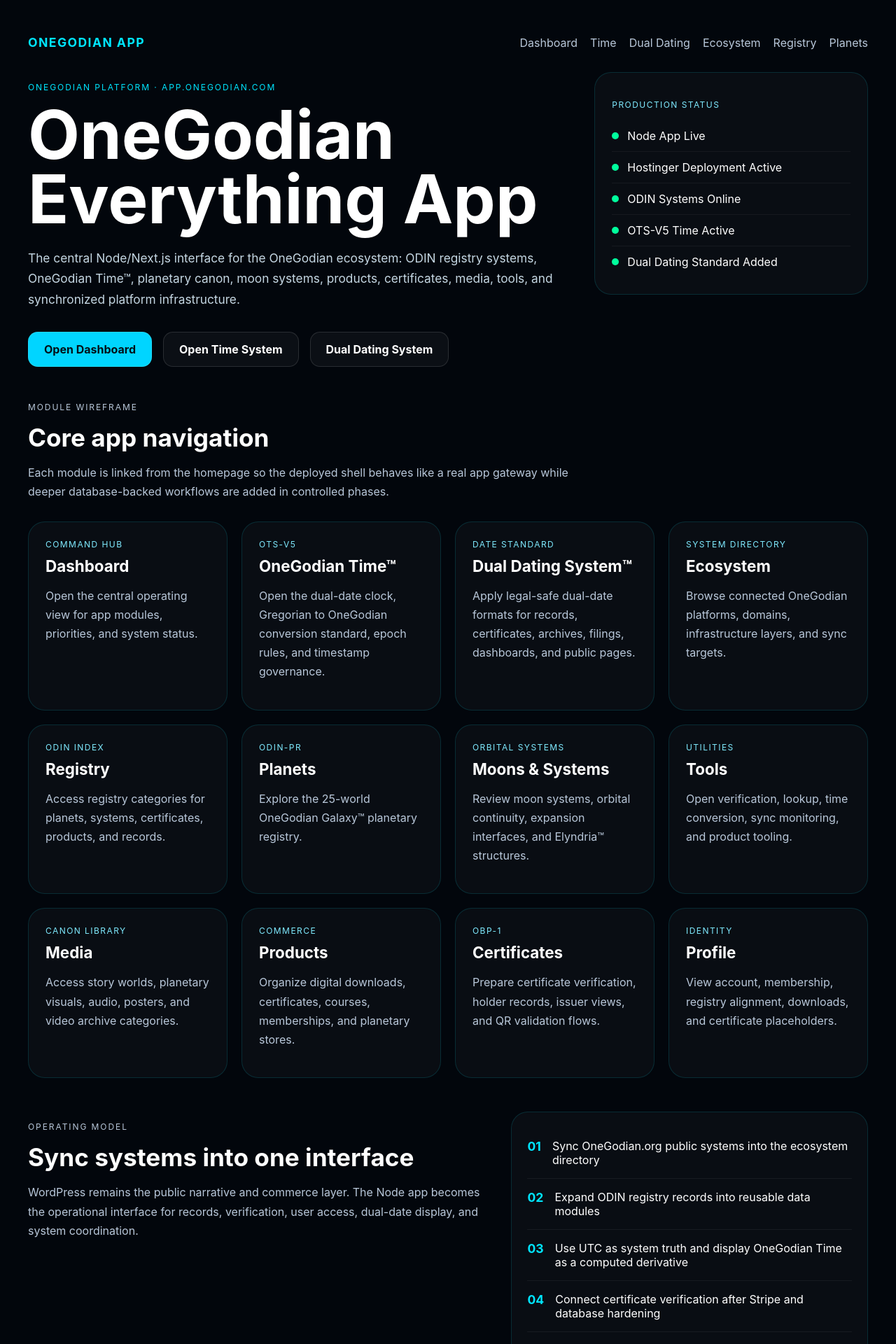
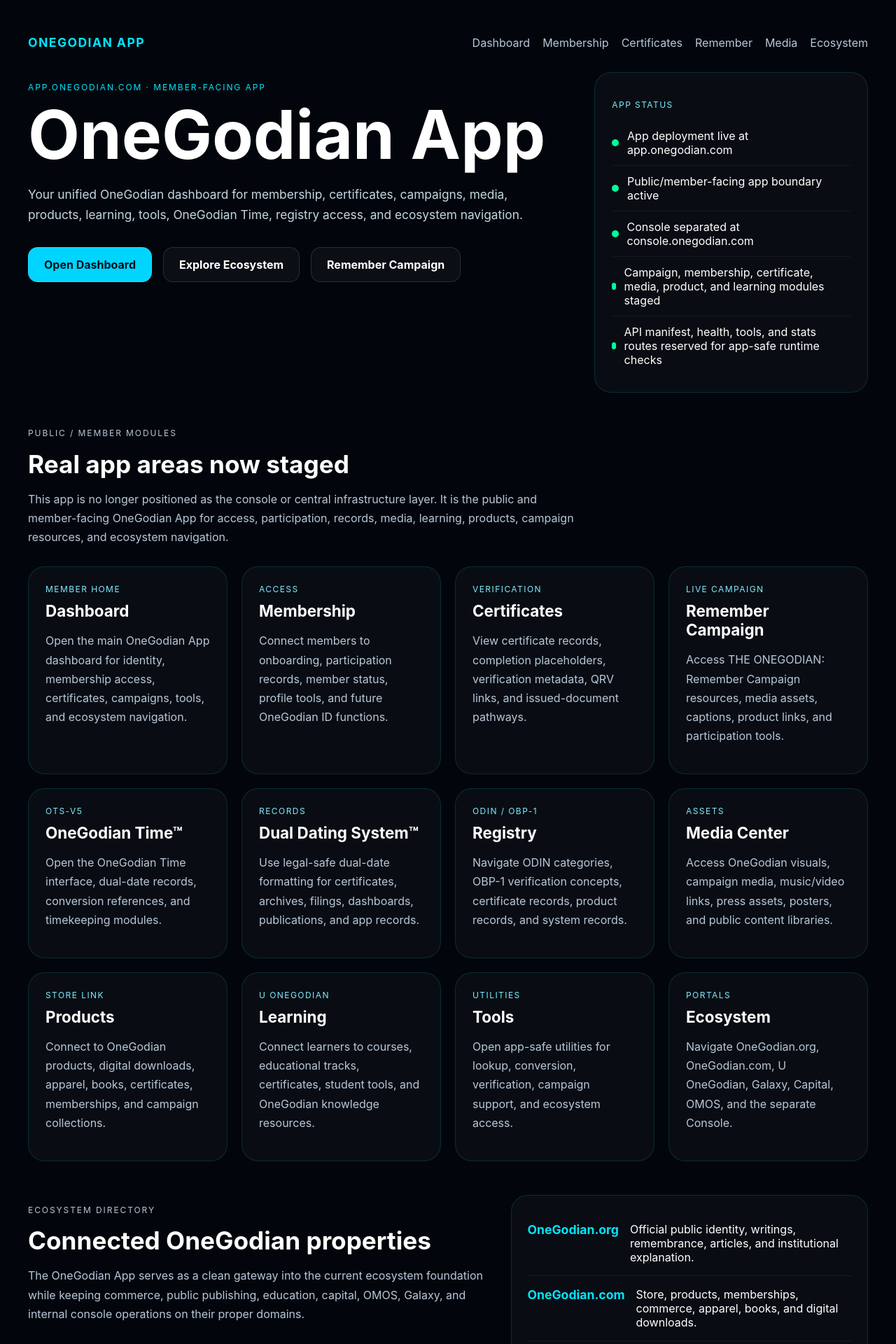
Before and after one commit to ohi-stack/onegodian-app-deploy, a Next.js app: page / in a window 1280 px wide. Shown: the top 1920 px of the page at 70% size. Built offline with nearby package versions, Linux system fonts and the light colour scheme.

Commit message:
feat: update OneGodian App homepage content

```diff
--- a/src/app/page.tsx
+++ b/src/app/page.tsx
@@ -1,26 +1,114 @@
-const modules = [
-  { name: 'Dashboard', href: '/dashboard', eyebrow: 'Command Hub', description: 'Open the central operating view for app modules, priorities, and system status.' },
-  { name: 'OneGodian Time™', href: '/time', eyebrow: 'OTS-V5', description: 'Open the dual-date clock, Gregorian to OneGodian conversion standard, epoch rules, and timestamp governance.' },
-  { name: 'Dual Dating System™', href: '/time/dual-dating', eyebrow: 'Date Standard', description: 'Apply legal-safe dual-date formats for records, certificates, archives, filings, dashboards, and public pages.' },
-  { name: 'Ecosystem', href: '/ecosystem', eyebrow: 'System Directory', description: 'Browse connected OneGodian platforms, domains, infrastructure layers, and sync targets.' },
-  { name: 'Registry', href: '/registry', eyebrow: 'ODIN Index', description: 'Access registry categories for planets, systems, certificates, products, and records.' },
-  { name: 'Planets', href: '/planets', eyebrow: 'ODIN-PR', description: 'Explore the 25-world OneGodian Galaxy™ planetary registry.' },
-  { name: 'Moons & Systems', href: '/moons-systems', eyebrow: 'Orbital Systems', description: 'Review moon systems, orbital continuity, expansion interfaces, and Elyndria™ structures.' },
-  { name: 'Tools', href: '/tools', eyebrow: 'Utilities', description: 'Open verification, lookup, time conversion, sync monitoring, and product tooling.' },
-  { name: 'Media', href: '/media', eyebrow: 'Canon Library', description: 'Access story worlds, planetary visuals, audio, posters, and video archive categories.' },
-  { name: 'Products', href: '/products', eyebrow: 'Commerce', description: 'Organize digital downloads, certificates, courses, memberships, and planetary stores.' },
-  { name: 'Certificates', href: '/certificates', eyebrow: 'OBP-1', description: 'Prepare certificate verification, holder records, issuer views, and QR validation flows.' },
-  { name: 'Profile', href: '/profile', eyebrow: 'Identity', description: 'View account, membership, registry alignment, downloads, and certificate placeholders.' }
+const primaryModules = [
+  {
+    name: 'Dashboard',
+    href: '/dashboard',
+    eyebrow: 'Member Home',
+    description:
+      'Open the main OneGodian App dashboard for identity, membership access, certificates, campaigns, tools, and ecosystem navigation.',
+  },
+  {
+    name: 'Membership',
+    href: '/members',
+    eyebrow: 'Access',
+    description:
+      'Connect members to onboarding, participation records, member status, profile tools, and future OneGodian ID functions.',
+  },
+  {
+    name: 'Certificates',
+    href: '/certificates',
+    eyebrow: 'Verification',
+    description:
+      'View certificate records, completion placeholders, verification metadata, QRV links, and issued-document pathways.',
+  },
+  {
+    name: 'Remember Campaign',
+    href: '/campaigns/remember',
+    eyebrow: 'Live Campaign',
+    description:
+      'Access THE ONEGODIAN: Remember Campaign resources, media assets, captions, product links, and participation tools.',
+  },
+  {
+    name: 'OneGodian Time™',
+    href: '/time',
+    eyebrow: 'OTS-V5',
+    description:
+      'Open the OneGodian Time interface, dual-date records, conversion references, and timekeeping modules.',
+  },
+  {
+    name: 'Dual Dating System™',
+    href: '/time/dual-dating',
+    eyebrow: 'Records',
+    description:
+      'Use legal-safe dual-date formatting for certificates, archives, filings, dashboards, publications, and app records.',
+  },
+  {
+    name: 'Registry',
+    href: '/registry',
+    eyebrow: 'ODIN / OBP-1',
+    description:
+      'Navigate ODIN categories, OBP-1 verification concepts, certificate records, product records, and system records.',
+  },
+  {
+    name: 'Media Center',
+    href: '/media',
+    eyebrow: 'Assets',
+    description:
+      'Access OneGodian visuals, campaign media, music/video links, press assets, posters, and public content libraries.',
+  },
+  {
+    name: 'Products',
+    href: '/products',
+    eyebrow: 'Store Link',
+    description:
+      'Connect to OneGodian products, digital downloads, apparel, books, certificates, memberships, and campaign collections.',
+  },
+  {
+    name: 'Learning',
+    href: '/learning',
+    eyebrow: 'U OneGodian',
+    description:
+      'Connect learners to courses, educational tracks, certificates, student tools, and OneGodian knowledge resources.',
+  },
+  {
+    name: 'Tools',
+    href: '/tools',
+    eyebrow: 'Utilities',
+    description:
+      'Open app-safe utilities for lookup, conversion, verification, campaign support, and ecosystem access.',
+  },
+  {
+    name: 'Ecosystem',
+    href: '/ecosystem',
+    eyebrow: 'Portals',
+    description:
+      'Navigate OneGodian.org, OneGodian.com, U OneGodian, Galaxy, Capital, OMOS, and the separate Console.',
+  },
 ];
 
-const statuses = ['Node App Live', 'Hostinger Deployment Active', 'ODIN Systems Online', 'OTS-V5 Time Active', 'Dual Dating Standard Added'];
+const statusItems = [
+  'App deployment live at app.onegodian.com',
+  'Public/member-facing app boundary active',
+  'Console separated at console.onegodian.com',
+  'Campaign, membership, certificate, media, product, and learning modules staged',
+  'API manifest, health, tools, and stats routes reserved for app-safe runtime checks',
+];
 
-const workflows = [
-  'Sync OneGodian.org public systems into the ecosystem directory',
-  'Expand ODIN registry records into reusable data modules',
-  'Use UTC as system truth and display OneGodian Time as a computed derivative',
-  'Connect certificate verification after Stripe and database hardening',
-  'Prepare mobile-ready navigation for official v1 and app-store wrappers'
+const ecosystemPortals = [
+  { name: 'OneGodian.org', role: 'Official public identity, writings, remembrance, articles, and institutional explanation.', href: 'https://onegodian.org' },
+  { name: 'OneGodian.com', role: 'Store, products, memberships, commerce, apparel, books, and digital downloads.', href: 'https://onegodian.com' },
+  { name: 'U OneGodian', role: 'Education, LMS, learning paths, student tools, and certificates.', href: 'https://u.onegodian.org' },
+  { name: 'Galaxy OneGodian', role: 'Galaxy interface, planet navigator, planet-store gateway, and immersive ecosystem layer.', href: 'https://galaxy.onegodian.com' },
+  { name: 'Capital OneGodian', role: 'Capital portal, disclosure center, contribution materials, and financial readiness.', href: 'https://capital.onegodian.com' },
+  { name: 'OMOS OneGodian', role: 'OMOS protocol, specification, alignment system, and consciousness-centered operating model.', href: 'https://omos.onegodian.com' },
+  { name: 'OneGodian Console', role: 'Separate internal command console for apps, plugins, deployments, APIs, and operations.', href: 'https://console.onegodian.com' },
+];
+
+const nextPriorities = [
+  'Replace placeholder module pages with real member-facing page content.',
+  'Connect certificates to QRV verification and certificate record pages.',
+  'Connect products to OneGodian.com commerce categories and campaign collections.',
+  'Connect learning modules to U OneGodian courses and education pathways.',
+  'Keep admin, logs, plugins, deployments, and control-plane functions on the separate Console.',
 ];
 
 export default function HomePage() {
@@ -31,33 +119,32 @@
           <a href="/" className="brand-mark">OneGodian App</a>
           <div className="nav-links">
             <a href="/dashboard">Dashboard</a>
-            <a href="/time">Time</a>
-            <a href="/time/dual-dating">Dual Dating</a>
+            <a href="/members">Membership</a>
+            <a href="/certificates">Certificates</a>
+            <a href="/campaigns/remember">Remember</a>
+            <a href="/media">Media</a>
             <a href="/ecosystem">Ecosystem</a>
-            <a href="/registry">Registry</a>
-            <a href="/planets">Planets</a>
           </div>
         </nav>
 
         <div className="hero-grid">
           <div>
-            <p className="kicker">OneGodian Platform · app.onegodian.com</p>
-            <h1>OneGodian Everything App</h1>
+            <p className="kicker">APP.ONEGODIAN.COM · MEMBER-FACING APP</p>
+            <h1>OneGodian App</h1>
             <p className="hero-copy">
-              The central Node/Next.js interface for the OneGodian ecosystem: ODIN registry systems,
-              OneGodian Time™, planetary canon, moon systems, products, certificates, media, tools,
-              and synchronized platform infrastructure.
+              Your unified OneGodian dashboard for membership, certificates, campaigns, media, products,
+              learning, tools, OneGodian Time, registry access, and ecosystem navigation.
             </p>
             <div className="hero-actions">
               <a className="button primary" href="/dashboard">Open Dashboard</a>
-              <a className="button secondary" href="/time">Open Time System</a>
-              <a className="button secondary" href="/time/dual-dating">Dual Dating System</a>
+              <a className="button secondary" href="/ecosystem">Explore Ecosystem</a>
+              <a className="button secondary" href="/campaigns/remember">Remember Campaign</a>
             </div>
           </div>
 
-          <aside className="status-panel" aria-label="Deployment status">
-            <p className="panel-label">Production Status</p>
-            {statuses.map((status) => (
+          <aside className="status-panel" aria-label="App status">
+            <p className="panel-label">App Status</p>
+            {statusItems.map((status) => (
               <div className="status-row" key={status}>
                 <span className="status-dot" />
                 <span>{status}</span>
@@ -69,16 +156,17 @@
 
       <section className="section-block">
         <div className="section-heading">
-          <p className="kicker">Module Wireframe</p>
-          <h2>Core app navigation</h2>
+          <p className="kicker">Public / Member Modules</p>
+          <h2>Real app areas now staged</h2>
           <p>
-            Each module is linked from the homepage so the deployed shell behaves like a real app gateway while deeper
-            database-backed workflows are added in controlled phases.
+            This app is no longer positioned as the console or central infrastructure layer. It is the
+            public and member-facing OneGodian App for access, participation, records, media, learning,
+            products, campaign resources, and ecosystem navigation.
           </p>
         </div>
 
         <div className="module-grid">
-          {modules.map((module) => (
+          {primaryModules.map((module) => (
             <a key={module.href} href={module.href} className="module-card">
               <span>{module.eyebrow}</span>
               <h3>{module.name}</h3>
@@ -90,19 +178,40 @@
 
       <section className="section-block split-section">
         <div className="section-heading">
-          <p className="kicker">Operating Model</p>
-          <h2>Sync systems into one interface</h2>
+          <p className="kicker">Ecosystem Directory</p>
+          <h2>Connected OneGodian properties</h2>
           <p>
-            WordPress remains the public narrative and commerce layer. The Node app becomes the operational interface for records,
-            verification, user access, dual-date display, and system coordination.
+            The OneGodian App serves as a clean gateway into the current ecosystem foundation while keeping
+            commerce, public publishing, education, capital, OMOS, Galaxy, and internal console operations on
+            their proper domains.
           </p>
         </div>
 
         <div className="workflow-panel">
-          {workflows.map((workflow, index) => (
-            <div className="workflow-row" key={workflow}>
+          {ecosystemPortals.map((portal) => (
+            <a className="workflow-row" href={portal.href} key={portal.name}>
+              <strong>{portal.name}</strong>
+              <span>{portal.role}</span>
+            </a>
+          ))}
+        </div>
+      </section>
+
+      <section className="section-block split-section">
+        <div className="section-heading">
+          <p className="kicker">Production Priorities</p>
+          <h2>Next content and integration work</h2>
+          <p>
+            The homepage now reflects the real OneGodian App purpose. The next production pass should fill each
+            module route with structured content, data, links, and app-safe workflows.
+          </p>
+        </div>
+
+        <div className="workflow-panel">
+          {nextPriorities.map((priority, index) => (
+            <div className="workflow-row" key={priority}>
               <strong>{String(index + 1).padStart(2, '0')}</strong>
-              <span>{workflow}</span>
+              <span>{priority}</span>
             </div>
           ))}
         </div>
```
